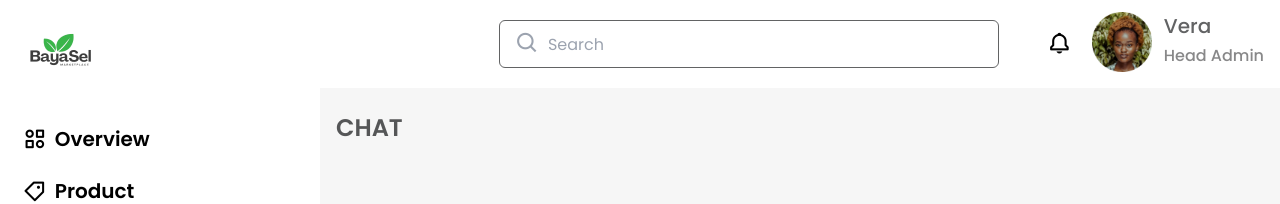
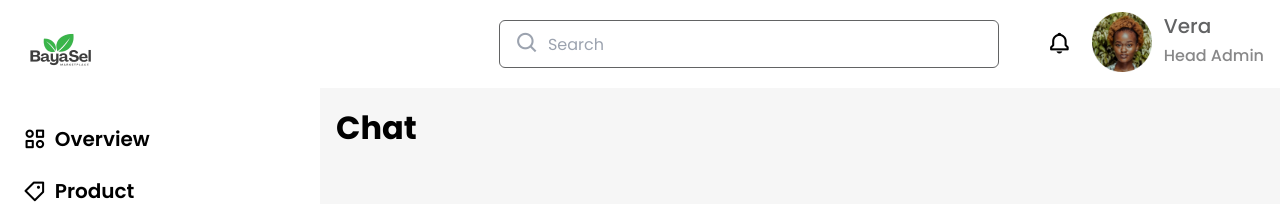
Before and after one commit to BayaSel/Bayasel-Admin, a React (Vite) app: page /chat in a window 1280 px wide. Shown: the top 204 px of the page. Built offline with nearby package versions, Linux system fonts and the light colour scheme.

Commit message:
feat-set up page structure for chat

```diff
--- a/src/pages/Chat.jsx
+++ b/src/pages/Chat.jsx
@@ -1,10 +1,16 @@
-//import React from 'react'
 
 export default function Chat() {
   return (
     <div>
-      <h1 className="text-[#555657] font-semibold text-2xl leading-[48px] mb-5">CHAT</h1>
-      <div></div>
+        <h1>Chat</h1>
+        <div>
+            <section>
+
+            </section>
+            <section>
+
+            </section>
+        </div>
     </div>
   )
 }
```
